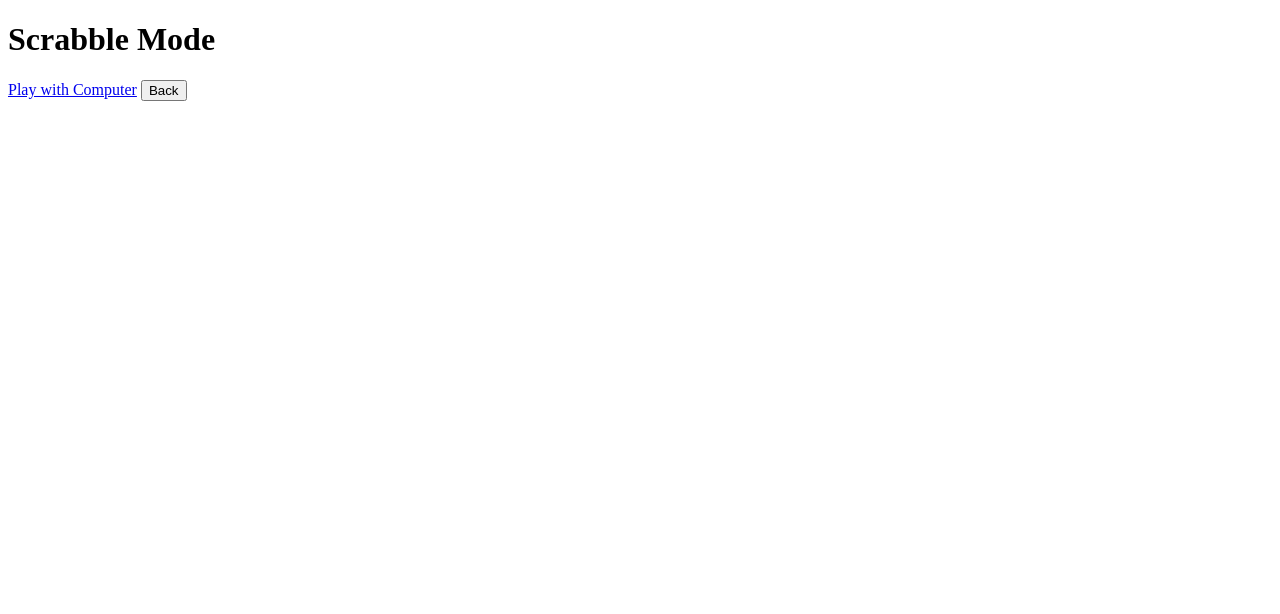
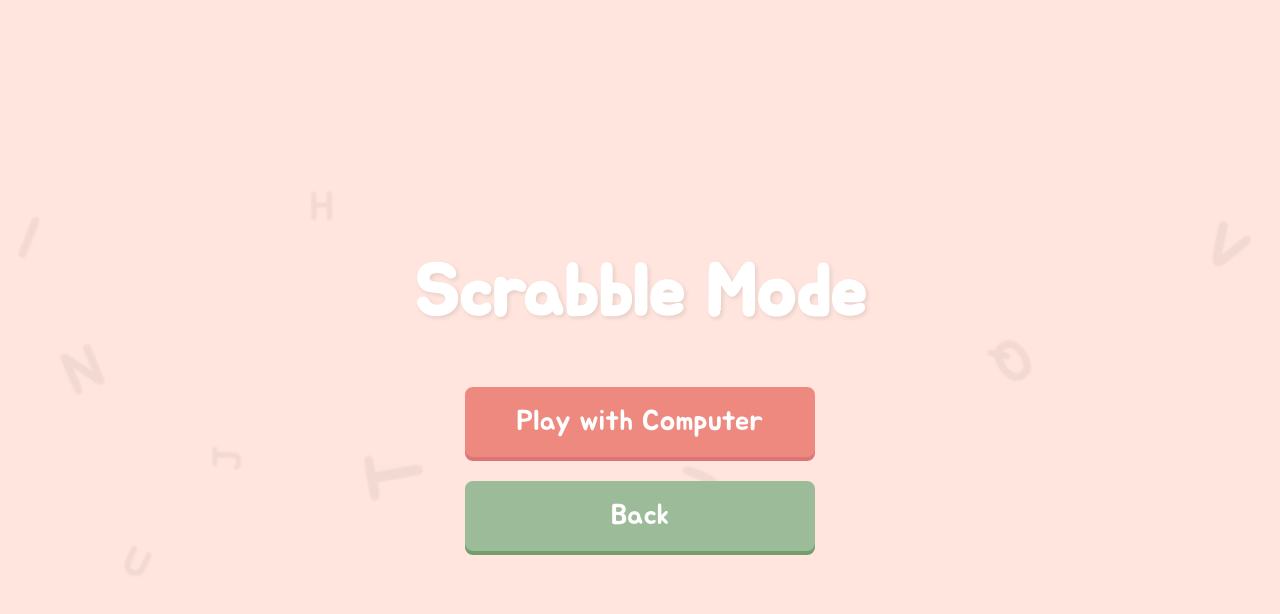
Before and after one commit to Srqjvdwkruq/Crossword-Game, a website: page scrabblemode.html in a window 1280 px wide. Drawn offline with nearby package versions, Linux system fonts and the light colour scheme; the site is published under a folder, as on GitHub Pages, so addresses that start at the root find nothing.

Commit message:
แกไข path-2

```diff
--- a/scrabblemode.html
+++ b/scrabblemode.html
@@ -4,9 +4,9 @@
     <meta charset="UTF-8">
     <meta name="viewport" content="width=device-width, initial-scale=1.0">
     <title>Choose Mode</title>
-    <link rel="stylesheet" href="/assets/css/style.css">
-    <link rel="stylesheet" href="/assets/css/scrabble.css">
-    <link rel="stylesheet" href="/assets/css/responsive.css">
+    <link rel="stylesheet" href="./assets/css/style.css">
+    <link rel="stylesheet" href="./assets/css/scrabble.css">
+    <link rel="stylesheet" href="./assets/css/responsive.css">
     <link href='https://unpkg.com/boxicons@2.1.4/css/boxicons.min.css' rel='stylesheet'>
     <link rel="stylesheet" href="https://cdnjs.cloudflare.com/ajax/libs/font-awesome/6.0.0-beta3/css/all.min.css">
 </head>
@@ -23,6 +23,6 @@
     <!-- Background Animation -->
     <div class="background-animation"></div>
 
-    <script src="/assets/js/game.js"></script>
+    <script src="./assets/js/game.js"></script>
 </body>
 </html>
```
